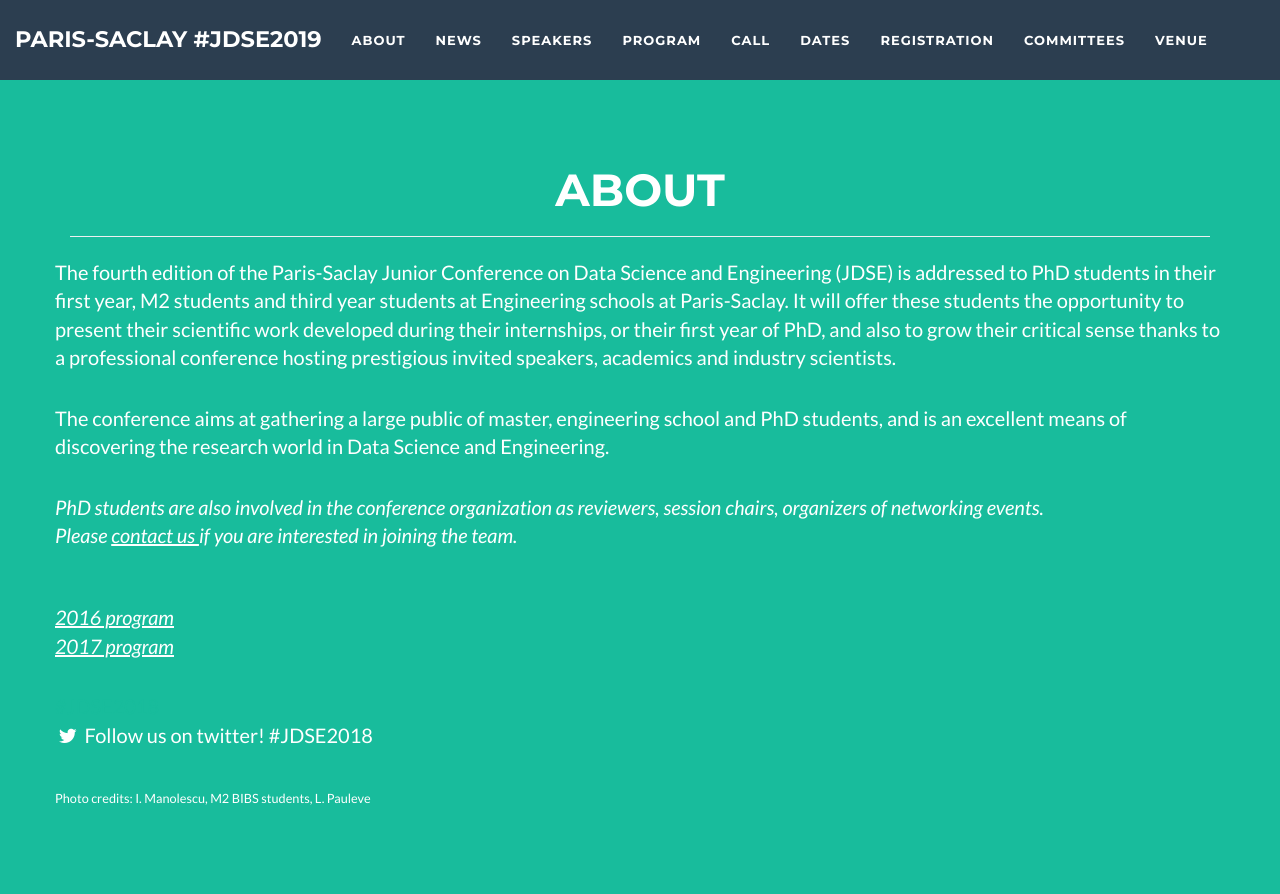
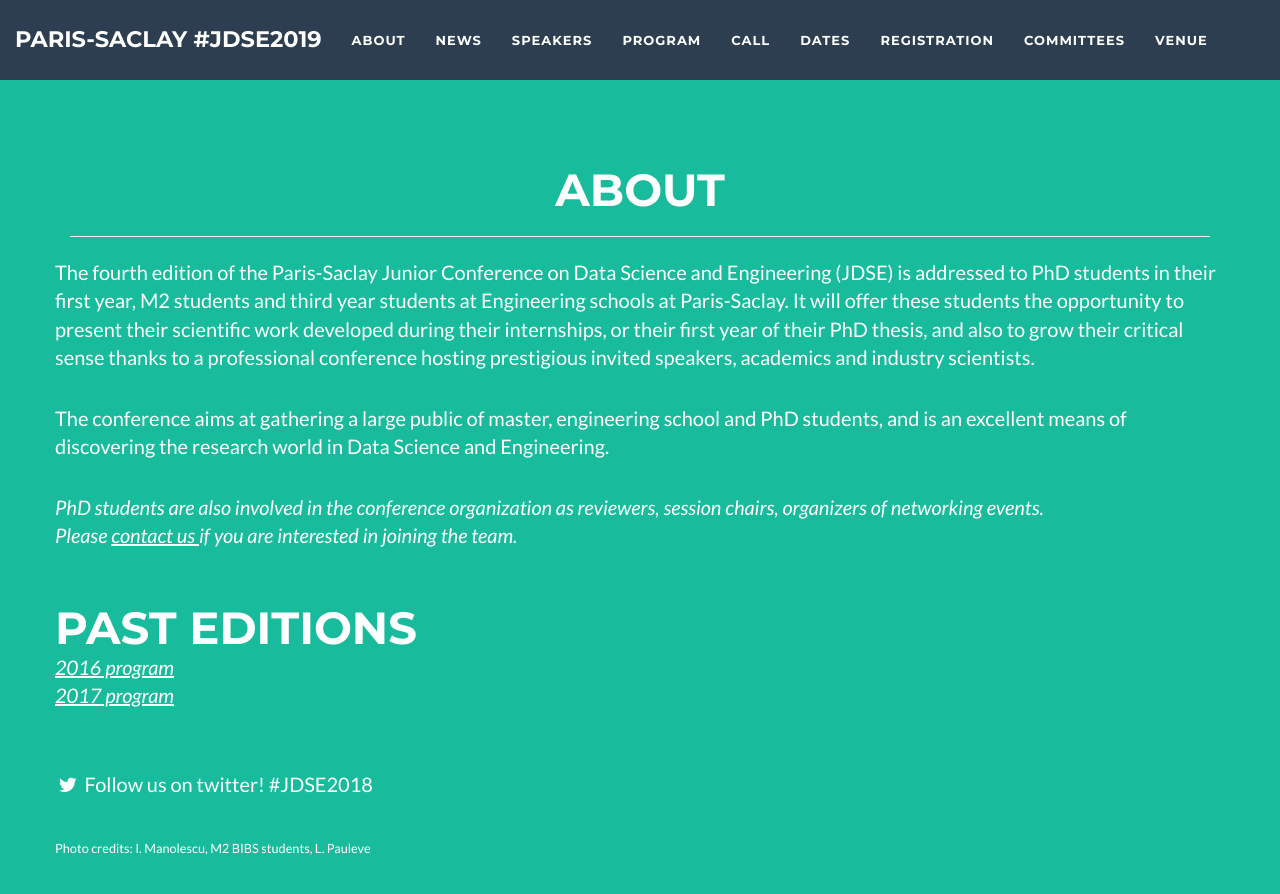
Before and after one commit to jdse-paris/jDSE2019, a Jekyll site: the page built from index.html, in a window 1280 px wide and 900 px high, scrolled down 825 px. Shown: the top 894 px of the window. Built offline with Jekyll 4.4.1, drawn with Linux system fonts in a browser that asks for light colours.

Commit message:
Update about.html

```diff
--- a/_includes/about.html
+++ b/_includes/about.html
@@ -8,7 +8,7 @@
                 </div>
             </div>
             <div class="row">
-              <p>The fourth edition of the Paris-Saclay Junior Conference on Data Science and Engineering (JDSE) is addressed to PhD students in their first year, M2 students and third year students at Engineering schools at Paris-Saclay. It will offer these students the opportunity to present their scientific work developed during their internships, or their first year of PhD, and also to grow their critical sense thanks to a professional conference hosting prestigious invited speakers, academics and industry scientists.
+              <p>The fourth edition of the Paris-Saclay Junior Conference on Data Science and Engineering (JDSE) is addressed to PhD students in their first year, M2 students and third year students at Engineering schools at Paris-Saclay. It will offer these students the opportunity to present their scientific work developed during their internships, or their first year of their PhD thesis, and also to grow their critical sense thanks to a professional conference hosting prestigious invited speakers, academics and industry scientists.
 	      </p>
 	      <br>
 	      <p>The conference aims at gathering a large public of master, engineering school and PhD students, and is an excellent means of discovering the research world in Data Science and Engineering.
@@ -16,10 +16,11 @@
 	      <br>
 	      <p>
 		<i>PhD students are also involved in the conference organization as reviewers, session chairs, organizers of networking events.
-		  <br> Please <u><a href="mailto:sylvain.le_corff@telecom-sudparis.eu" target="_top" style="color: #FFF">contact us </a></u> if you are interested in joining the team. </i>
+		  <br> Please <u><a href="mailto:contact@junior-data-science.org" target="_top" style="color: #FFF">contact us </a></u> if you are interested in joining the team. </i>
 	      </p>
 	      <br>
 	      <br>
+		    <h2>Past editions</h2>
 	      <p>
 		 <u> <i><a href="https://bigmine.github.io/jDSParis16/#program" style="color: #FFF">2016 program</a> </i></u>
 		      <br>
```
